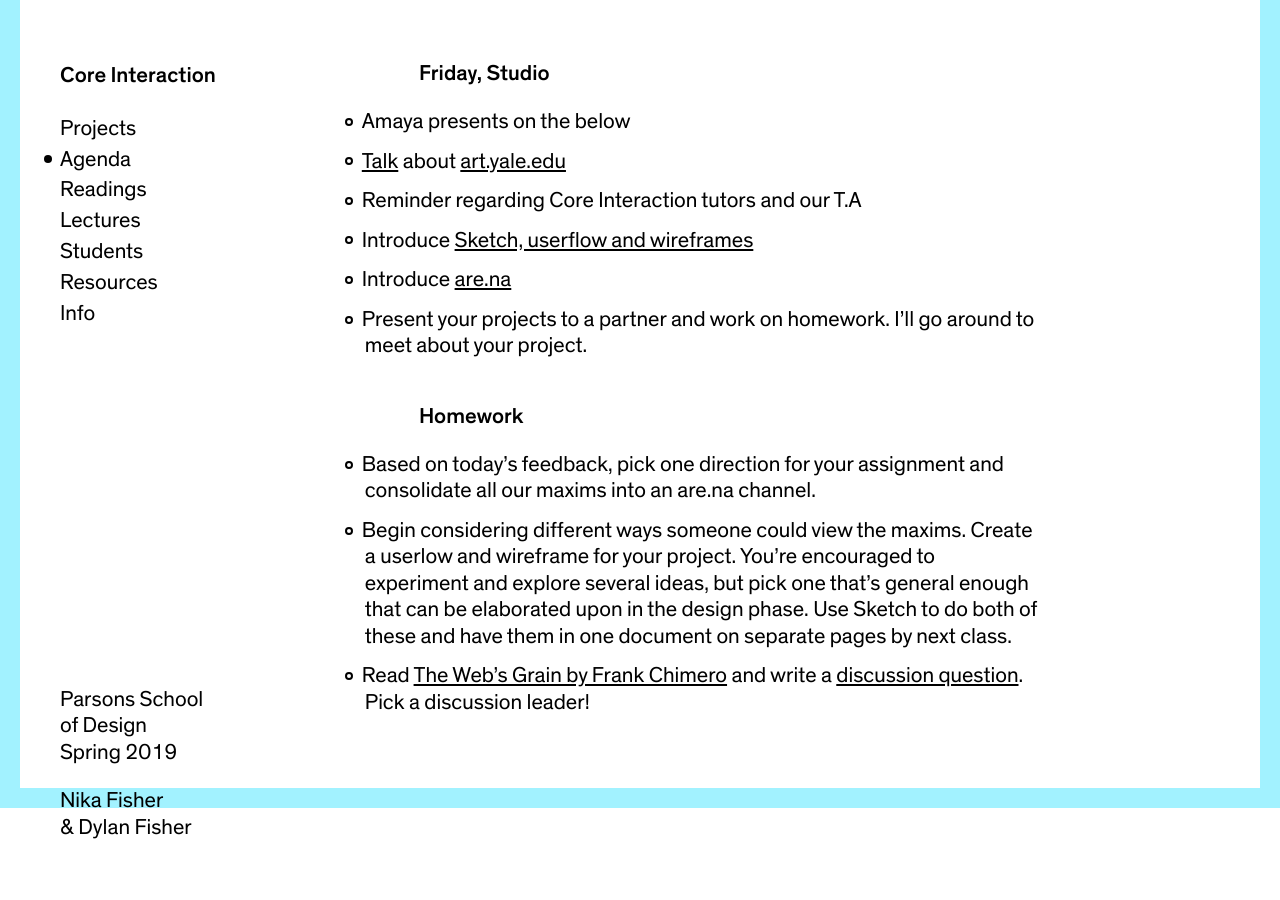
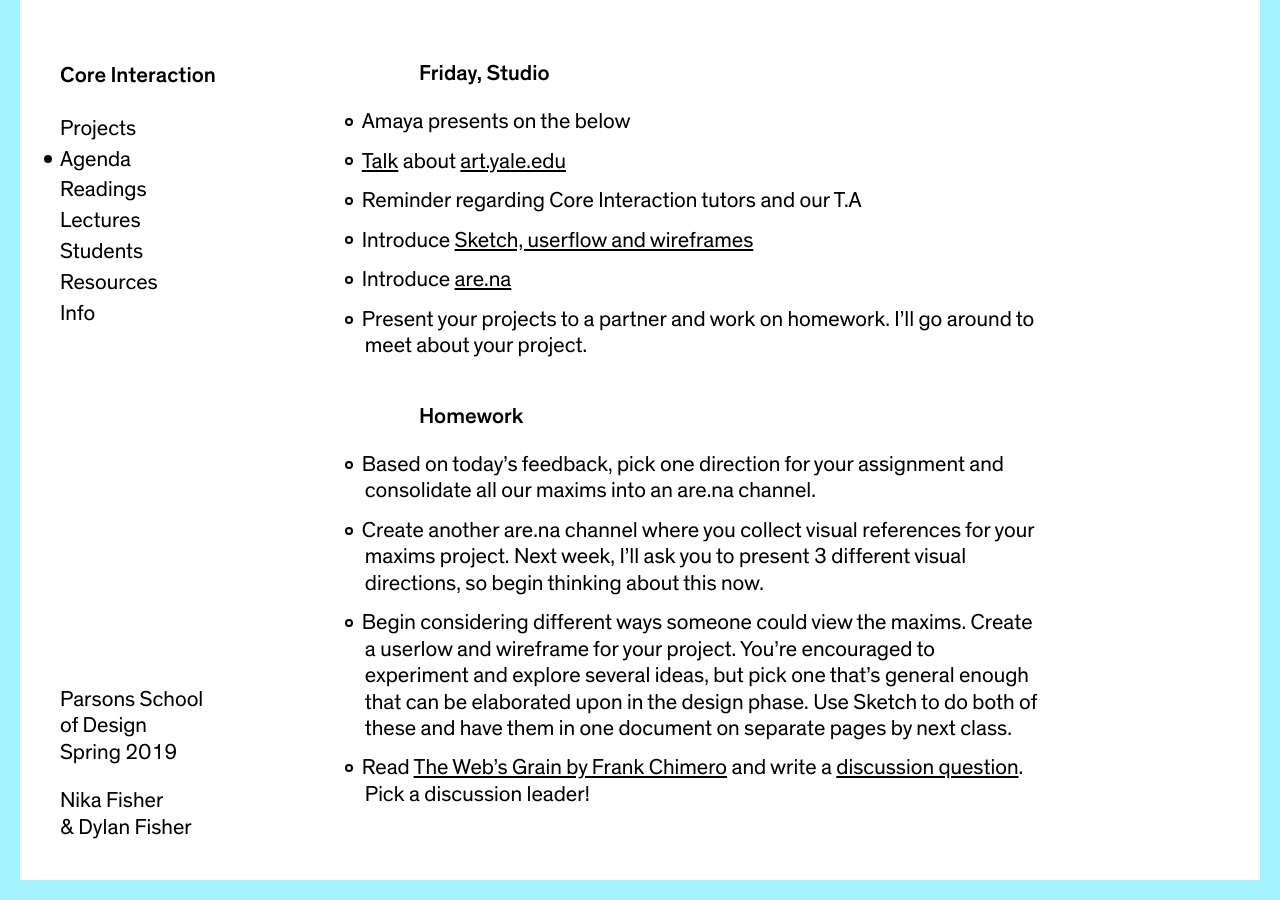
Before and after one commit to dylanfisher/ci19, a Jekyll site: the page built from _agendas/week-3.md, in a window 1280 px wide and 900 px high, scrolled down 1587 px. Built offline with Jekyll 4.4.1, drawn with Linux system fonts in a browser that asks for light colours.

Commit message:
Add agenda

```diff
--- a/_agendas/week-3.md
+++ b/_agendas/week-3.md
@@ -50,5 +50,6 @@ date_range:       2/04 – 2/08
 ### Homework
 
 - Based on today&rsquo;s feedback, pick one direction for your assignment and consolidate all our maxims into an are.na channel.
+- Create another are.na channel where you collect visual references for your maxims project. Next week, I'll ask you to present 3 different visual directions, so begin thinking about this now.
 - Begin considering different ways someone could view the maxims. Create a userlow and wireframe for your project. You&rsquo;re encouraged to experiment and explore several ideas, but pick one that&rsquo;s general enough that can be elaborated upon in the design phase. Use Sketch to do both of these and have them in one document on separate pages by next class.
 - Read [The Web&rsquo;s Grain by Frank Chimero](https://frankchimero.com/writing/the-webs-grain/) and write a [discussion question](https://docs.google.com/document/d/1IXcT8DUDbmWsiJnMsmX5MK7J1VgufhrgikVV3Kq1tJI/edit?usp=sharing). Pick a discussion leader!
```
